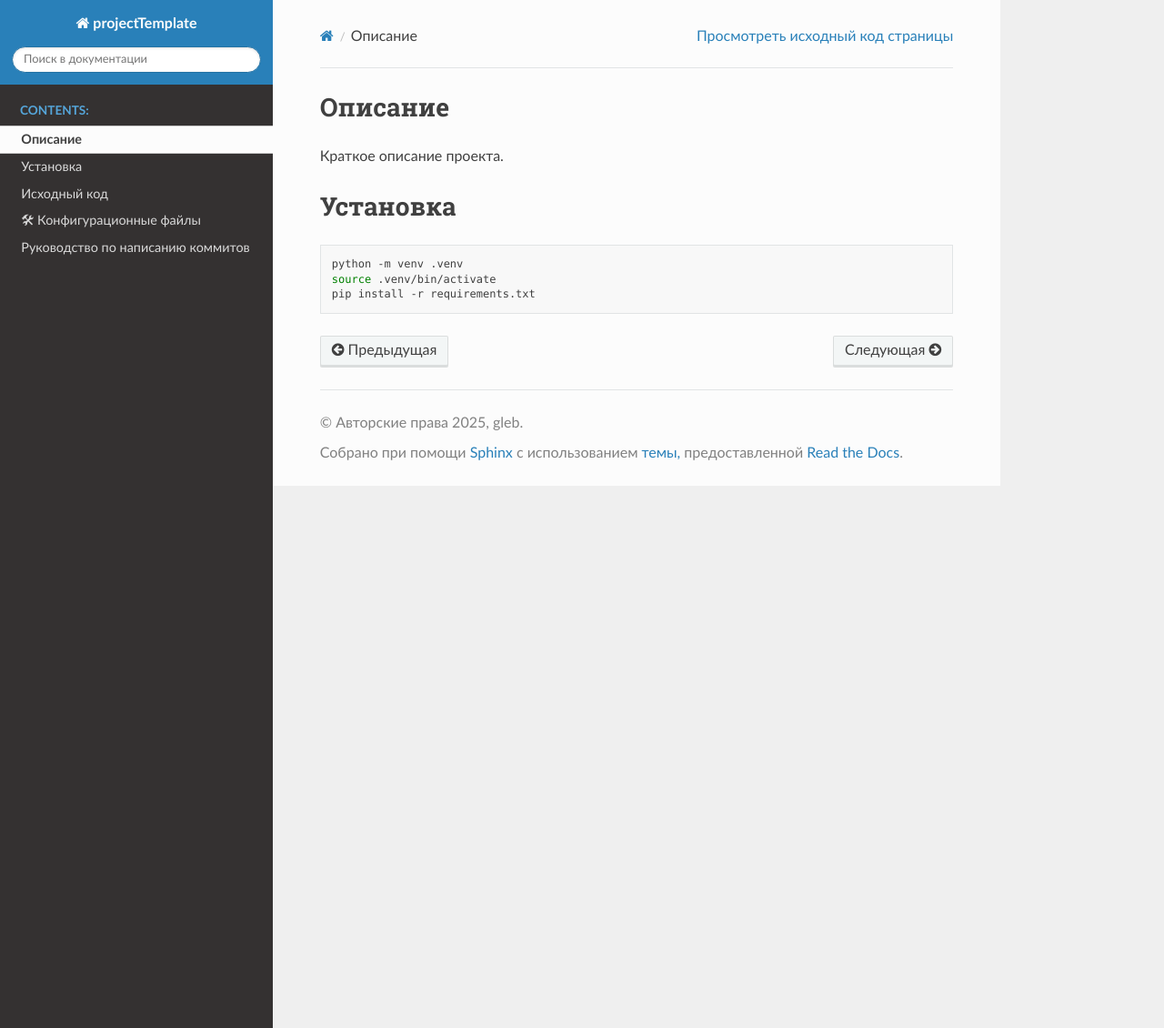
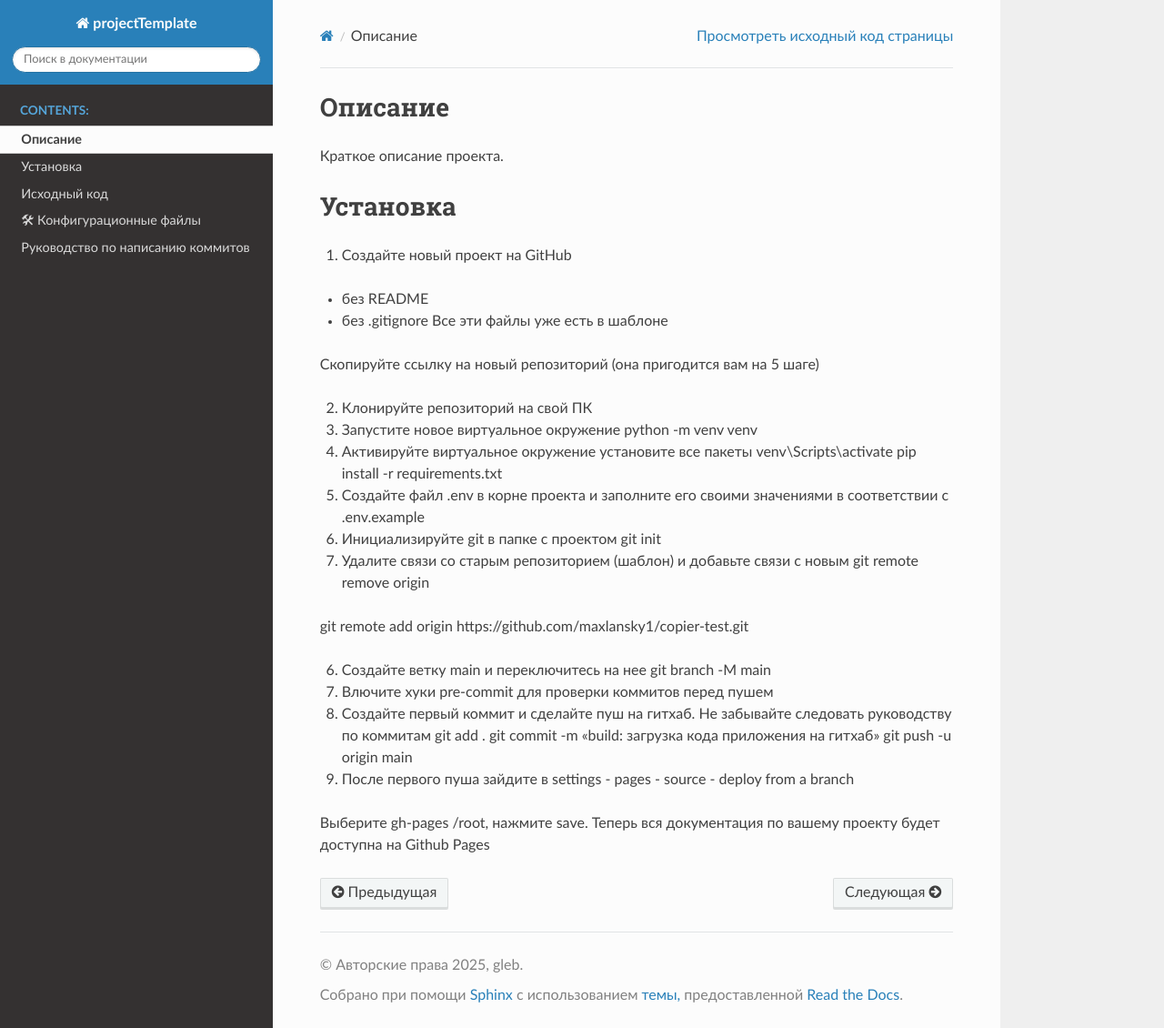
Before and after one commit to maxlansky1/projectTemplate, a Sphinx documentation site: the page built from docs/readme.md, in a window 1280 px wide and 1130 px high. Shown: the whole window at 91% size. Built offline with Sphinx 7.4.7 and the Read the Docs theme 3.1.0, drawn with Linux system fonts in a browser that asks for light colours; the version number could not be read and is left out.

Commit message:
temp: попытка настроить copier

````diff
--- a/docs/readme.md
+++ b/docs/readme.md
@@ -2,7 +2,42 @@
 Краткое описание проекта.
 
 # Установка
-```bash
-python -m venv .venv
-source .venv/bin/activate
+1. Создайте новый проект на GitHub
+- без README
+- без .gitignore
+Все эти файлы уже есть в шаблоне
+
+Скопируйте ссылку на новый репозиторий (она пригодится вам на 5 шаге)
+
+2. Клонируйте репозиторий на свой ПК
+
+2. Запустите новое виртуальное окружение
+python -m venv venv
+3. Активируйте виртуальное окружение установите все пакеты
+venv\Scripts\activate
 pip install -r requirements.txt
+
+4. Создайте файл .env в корне проекта и заполните его своими значениями в соответствии
+с .env.example
+
+4. Инициализируйте git в папке с проектом
+git init
+
+5. Удалите связи со старым репозиторием (шаблон) и добавьте связи с новым
+git remote remove origin
+
+git remote add origin https://github.com/maxlansky1/copier-test.git
+
+6. Создайте ветку main и переключитесь на нее
+git branch -M main
+
+7. Влючите хуки pre-commit для проверки коммитов перед пушем
+
+7. Создайте первый коммит и сделайте пуш на гитхаб. Не забывайте следовать руководству по коммитам
+git add .
+git commit -m "build: загрузка кода приложения на гитхаб"
+git push -u origin main
+
+8. После первого пуша зайдите в settings - pages - source - deploy from a branch
+
+Выберите gh-pages /root, нажмите save. Теперь вся документация по вашему проекту будет доступна на Github Pages
````
Also changed, not shown: copier.yaml (added, +33 -0 lines), requirements.txt (line endings or trailing spaces).
